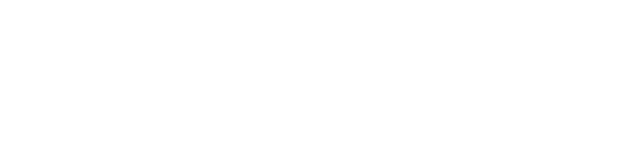
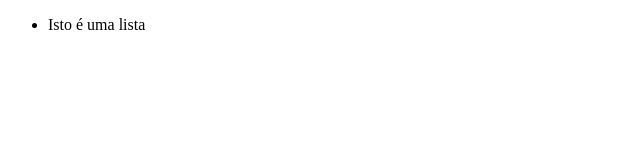
Before and after one commit to Octaviofir/exemplo-sess-o-01-04_ocf, a plain HTML site: page index.html in a window 1280 px wide. Shown: the whole page, without its empty margins (0-640 px from the left). Drawn offline with Linux system fonts and the light colour scheme.

Commit message:
adicionei uma lista

```diff
--- a/index.html
+++ b/index.html
@@ -2,5 +2,13 @@
     <head>
         <title>isto é um teste GitHub</title>
     </head>
+<body>
+    <div>
+        <ul>
+            <li>Isto é uma lista</li>
+        </ul>
+    </div>
+
+</body>
 
 </html>
```
